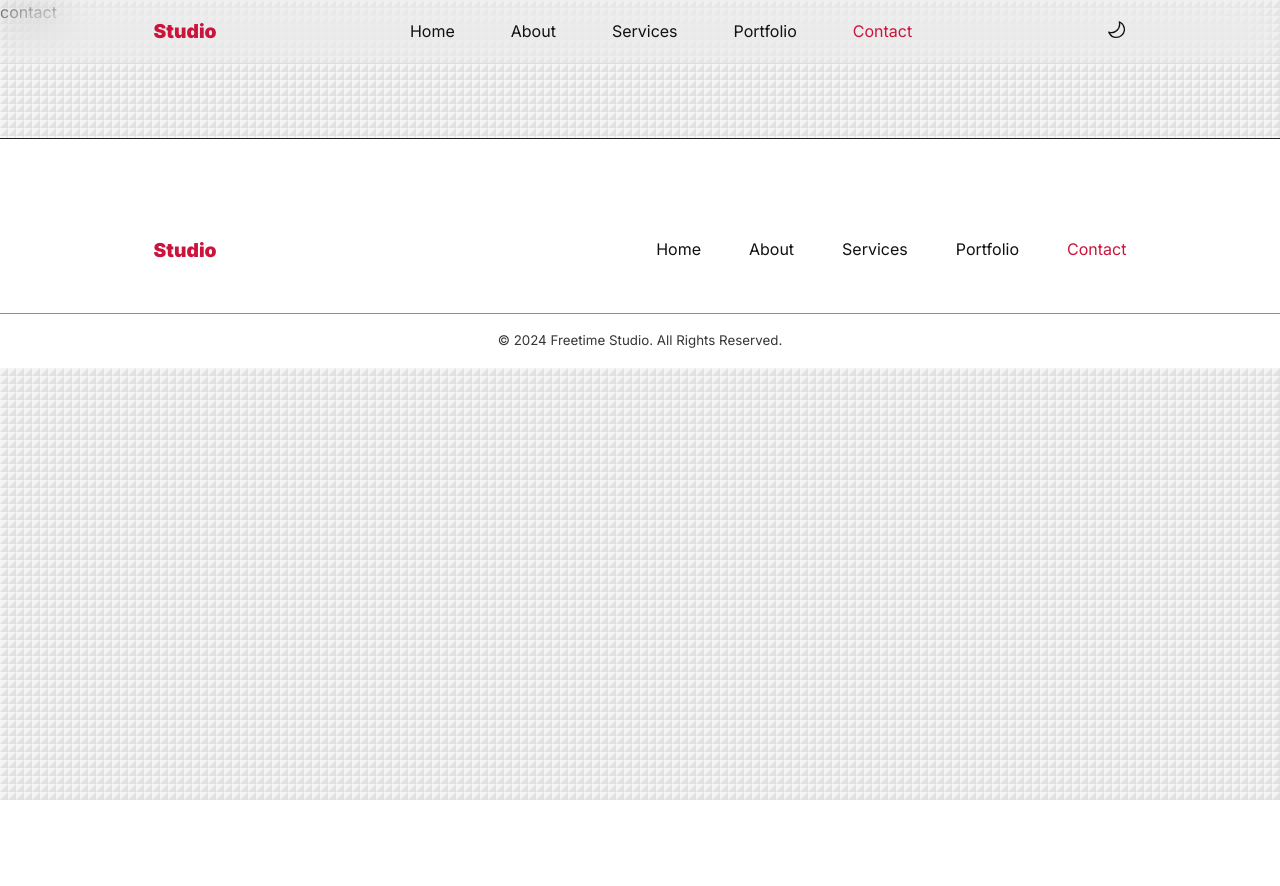
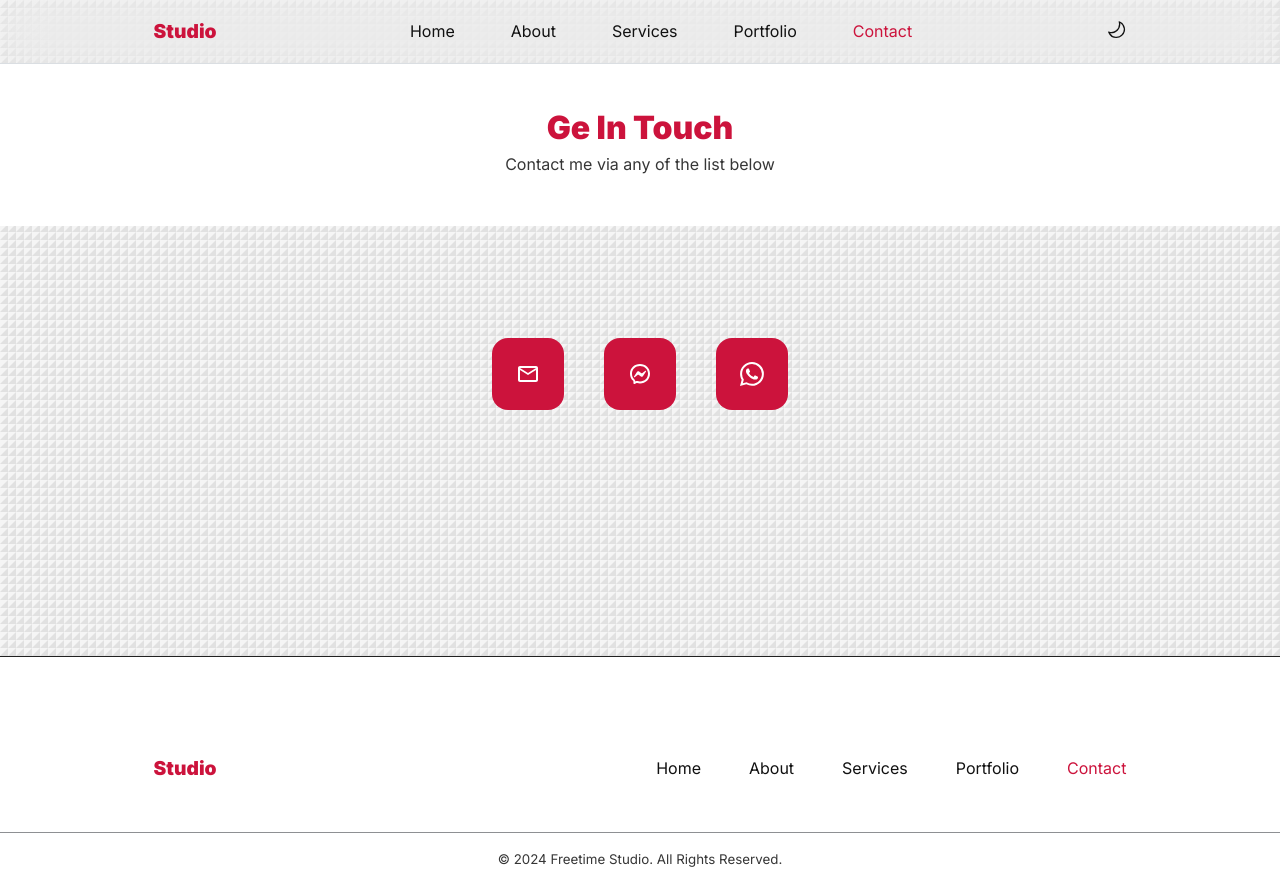
Before and after one commit to freetimezp/js-portfolio-55, a Next.js app: page /contact in a window 1280 px wide. Before the commit the page ends 800 px from the top, so only its background shows below. Built offline with nearby package versions, Linux system fonts and the light colour scheme.

Commit message:
11. js-portfolio-55. Contact page.

```diff
--- a/app/contact/contact.module.css
+++ b/app/contact/contact.module.css
@@ -0,0 +1,35 @@
+.sectionWrap {
+    min-height: 60vh;
+}
+
+.contactWrapper {
+    display: flex;
+    margin-inline: auto;
+    width: fit-content;
+    gap: 2.5rem;
+    opacity: 0;
+    animation: animCont 1s ease-in forwards;
+}
+
+@keyframes animCont {
+    to {
+        opacity: 1;
+    }
+}
+
+.contactWrapper a {
+    background: var(--color-primary);
+    color: #fff;
+    font-size: 1.5rem;
+    padding: 1.5rem;
+    border-radius: 1rem;
+    display: grid;
+    place-items: center;
+}
+
+@media screen and (max-width: 600px) {
+    .contactWrapper {
+        margin-top: 6rem;
+        gap: 1.5rem;
+    }
+}
--- a/app/contact/page.jsx
+++ b/app/contact/page.jsx
@@ -1,12 +1,32 @@
 import React from 'react';
 
+import { MdOutlineEmail } from 'react-icons/md';
+import { RiMessengerLine } from 'react-icons/ri';
+import { BsWhatsapp } from 'react-icons/bs';
+
 import styles from './contact.module.css';
+import SectionHeader from '../components/section-header/SectionHeader';
 
 const page = () => {
     return (
-        <div>
-            contact
-        </div>
+        <section className={styles.sectionWrap}>
+            <SectionHeader
+                title="Ge In Touch"
+                subtitle="Contact me via any of the list below"
+            />
+
+            <div className={`container ${styles.contactWrapper}`}>
+                <a href="#" className={styles.contactOption}>
+                    <MdOutlineEmail className={styles.contactIcon} />
+                </a>
+                <a href="#" className={styles.contactOption}>
+                    <RiMessengerLine className={styles.contactIcon} />
+                </a>
+                <a href="#" className={styles.contactOption}>
+                    <BsWhatsapp className={styles.contactIcon} />
+                </a>
+            </div>
+        </section>
     );
 }
 
```
